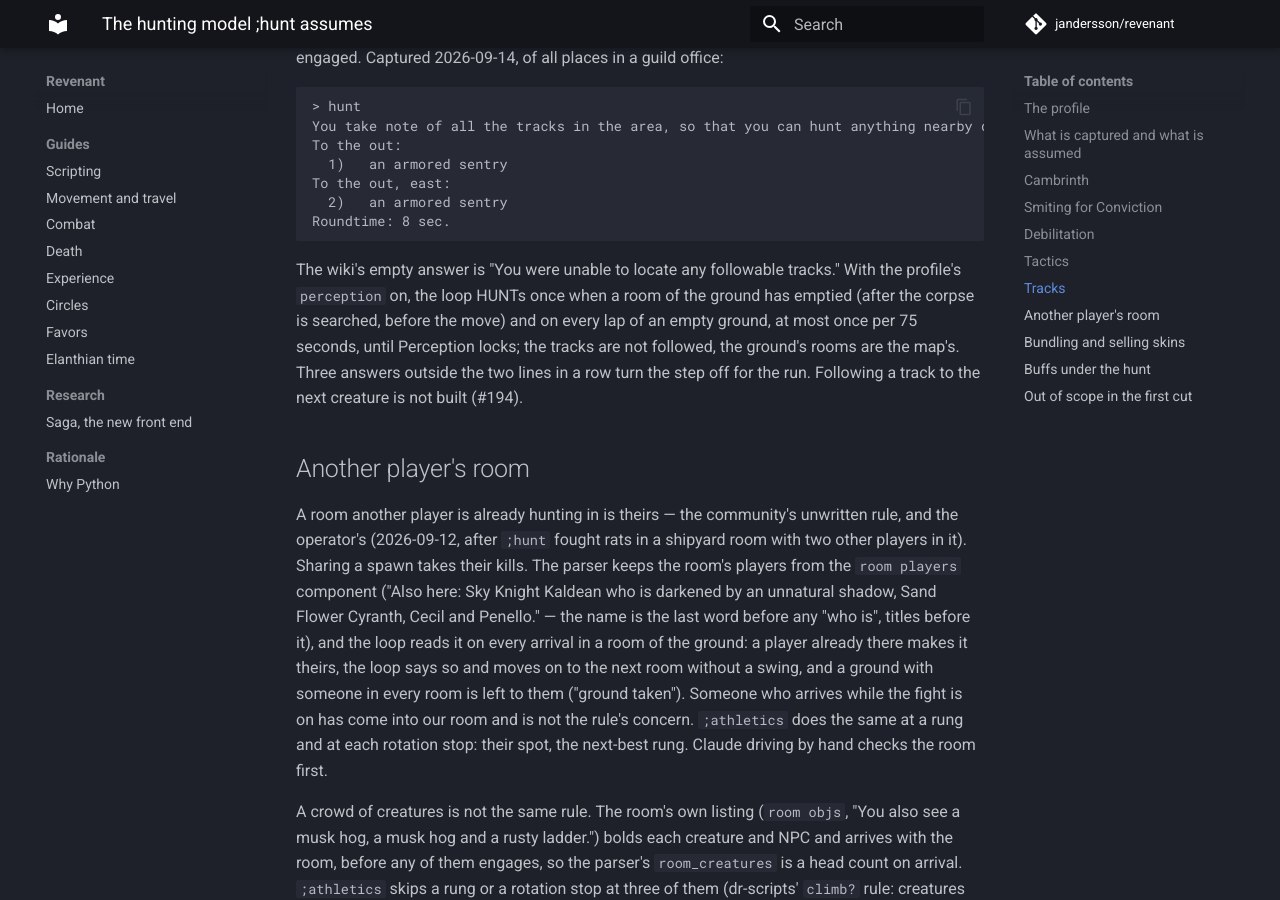
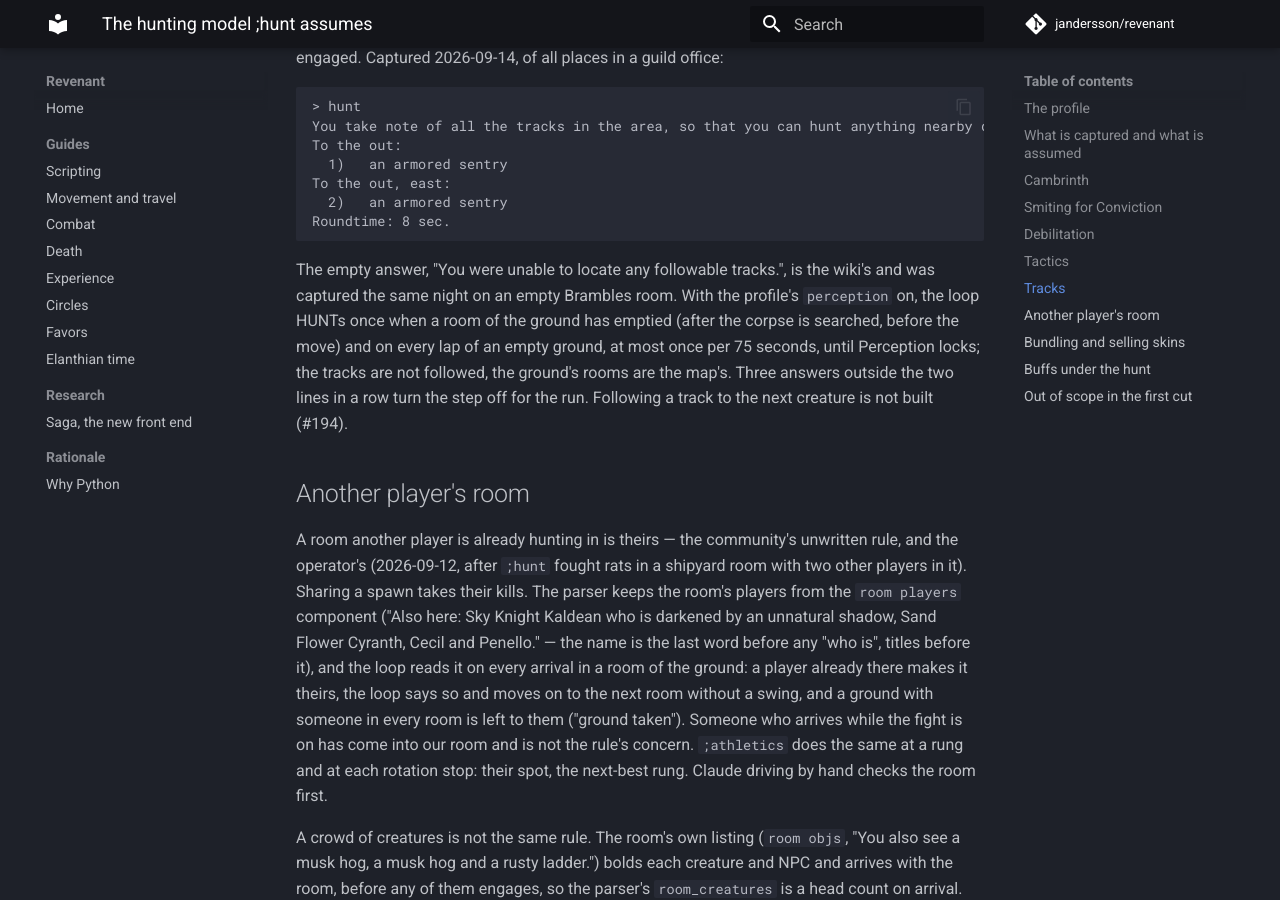
Before and after one commit to jandersson/revenant, an MkDocs documentation site: the page built from docs/hunting.md, in a window 1280 px wide and 900 px high, scrolled down 6618 px. Built offline with MkDocs 1.6.1 and Material for MkDocs 9.7.7, drawn with Linux system fonts in a browser that asks for light colours; comment, search, counter and statistics services are not loaded.

Commit message:
docs(hunt): HUNT's empty-tracks answer captured live (#194)
"You were unable to locate any followable tracks." — the wiki's
wording, seen on an empty Brambles room on 2026-09-14; the table had
it as an assumption.

Co-Authored-By: Claude Fable 5.1 <noreply@anthropic.com>

````diff
--- a/docs/hunting.md
+++ b/docs/hunting.md
@@ -262,8 +262,9 @@ To the out, east:
 Roundtime: 8 sec.
 ```
 
-The wiki's empty answer is "You were unable to locate any followable
-tracks." With the profile's `perception` on, the loop HUNTs once when a
+The empty answer, "You were unable to locate any followable tracks.",
+is the wiki's and was captured the same night on an empty Brambles
+room. With the profile's `perception` on, the loop HUNTs once when a
 room of the ground has emptied (after the corpse is searched, before
 the move) and on every lap of an empty ground, at most once per 75
 seconds, until Perception locks; the tracks are not followed, the
````
Also changed, not shown: 1 other file.
